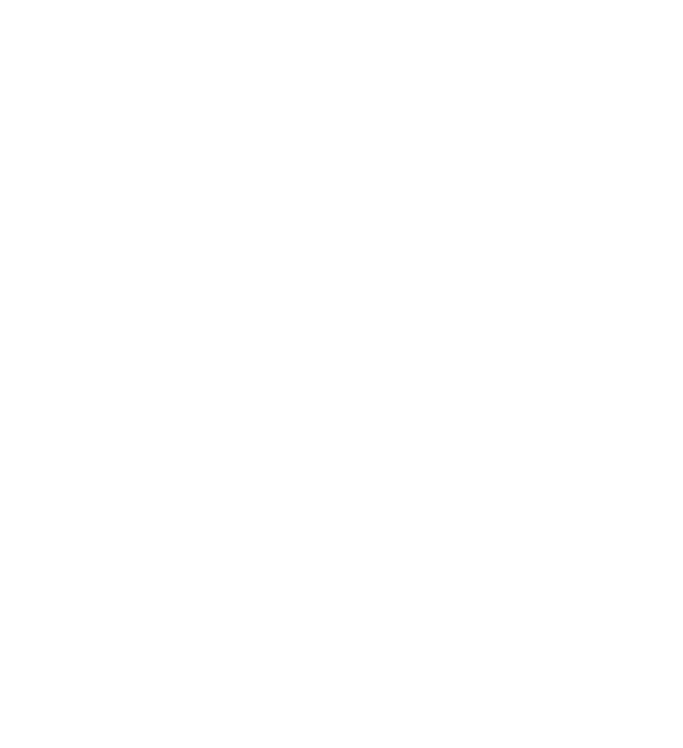
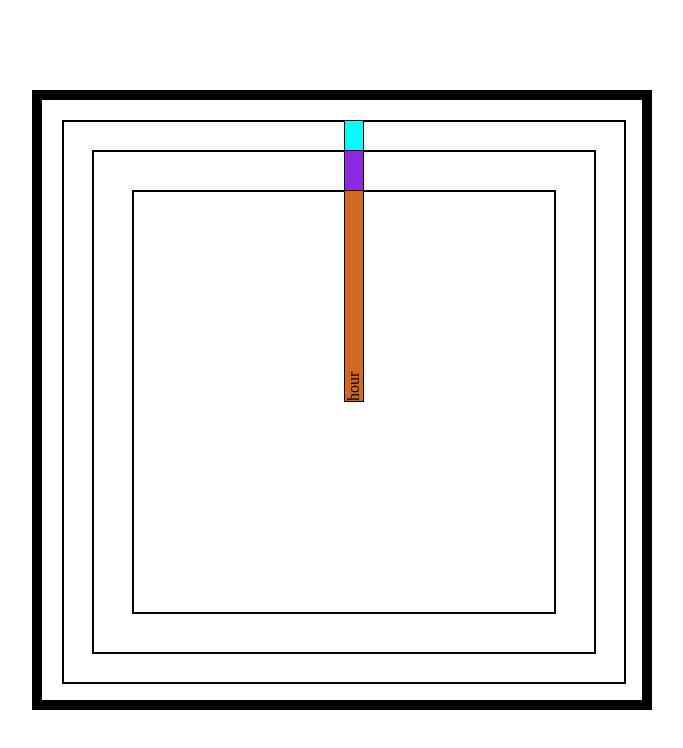
Before and after one commit to awerxyz/clock, a plain HTML site: page index.html in a window 1280 px wide. Shown: the whole page, without its empty margins (298-981 px from the left). Drawn offline with Linux system fonts and the light colour scheme.

Commit message:
centered hands

```diff
--- a/index.html
+++ b/index.html
@@ -9,6 +9,22 @@
     <script src="script.js" defer></script>
 </head>
 <body>
+    <section>
+        <div class="clock-border">
 
+            <div id="sec-hand-holder" class="hand-holder">
+                <div id="sec" class="hand">sec</div>
+            </div>
+
+            <div id="min-hand-holder" class="hand-holder">
+                <div id="min" class="hand">min</div>
+            </div>
+
+            <div id="hour-hand-holder" class="hand-holder">
+            <div id="hour" class="hand">hour</div>
+            </div>
+
+        </div>
+    </section>
 </body>
 </html>
--- a/style.css
+++ b/style.css
@@ -0,0 +1,96 @@
+.clock-border{
+    position: relative;
+    width: 600px;
+    height: 600px;
+    border: 10px solid;
+    /*border-radius: 50%;*/
+}
+
+body{
+    height: 100vh;
+    margin: 0;
+
+    display: grid;
+    place-items: center;
+}
+
+.hand-holder{
+    position: absolute;
+    border: 2px solid;
+
+    top: 0px;
+    left: 10px;
+
+}
+
+/* SECONDS */
+
+
+#sec{
+    position: absolute;
+    border: 1px solid;
+    background-color: aqua;
+    width: 280px;
+
+    top: 280px;
+    left: 280px;
+}
+
+#sec-hand-holder{
+    position: absolute;
+
+    width: 560px;
+    height: 560px;
+
+    top: 20px;
+    left: 20px;
+
+    transform: rotate(-90deg);
+
+}
+
+/* MINUTES */
+
+#min{
+    position: absolute;
+    border: 1px solid;
+    background-color: blueviolet;
+    width: 250px;
+    top: 250px;
+    left: 250px;
+}
+
+#min-hand-holder{
+    position: absolute;
+
+    width: 500px;
+    height: 500px;
+
+    left: 50px;
+    top: 50px;
+
+    transform: rotate(-90deg);
+}
+
+/* HOURS */
+
+#hour{
+    position: absolute;
+    border: 1px solid;
+    background-color: chocolate;
+    width: 210px;
+    top: 210px;
+    left: 210px;
+}
+
+#hour-hand-holder{
+    position: absolute;
+
+    width: 420px;
+    height: 420px;
+
+    top: 90px;
+    left: 90px;
+
+    transform: rotate(-90deg);
+}
```
